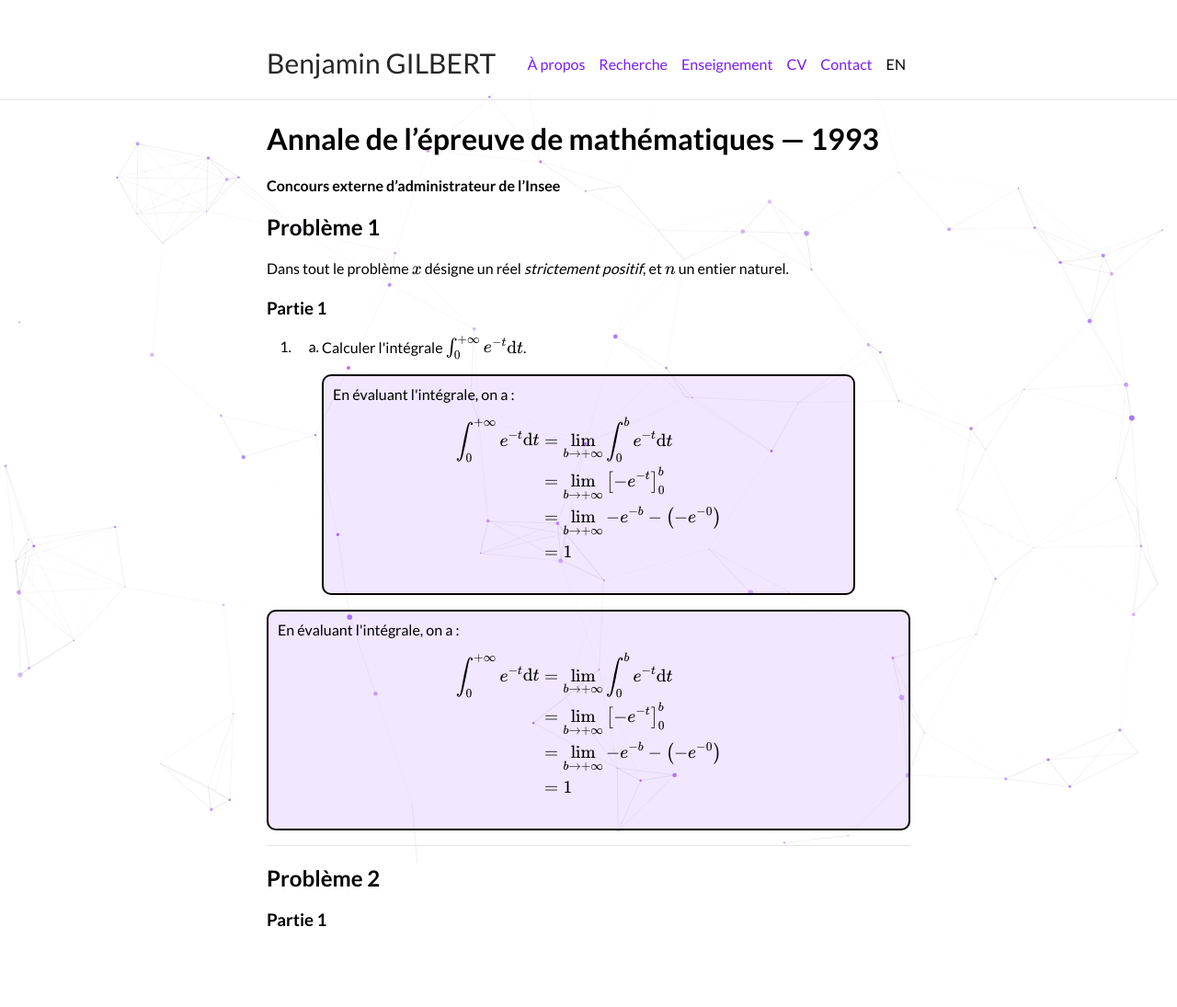
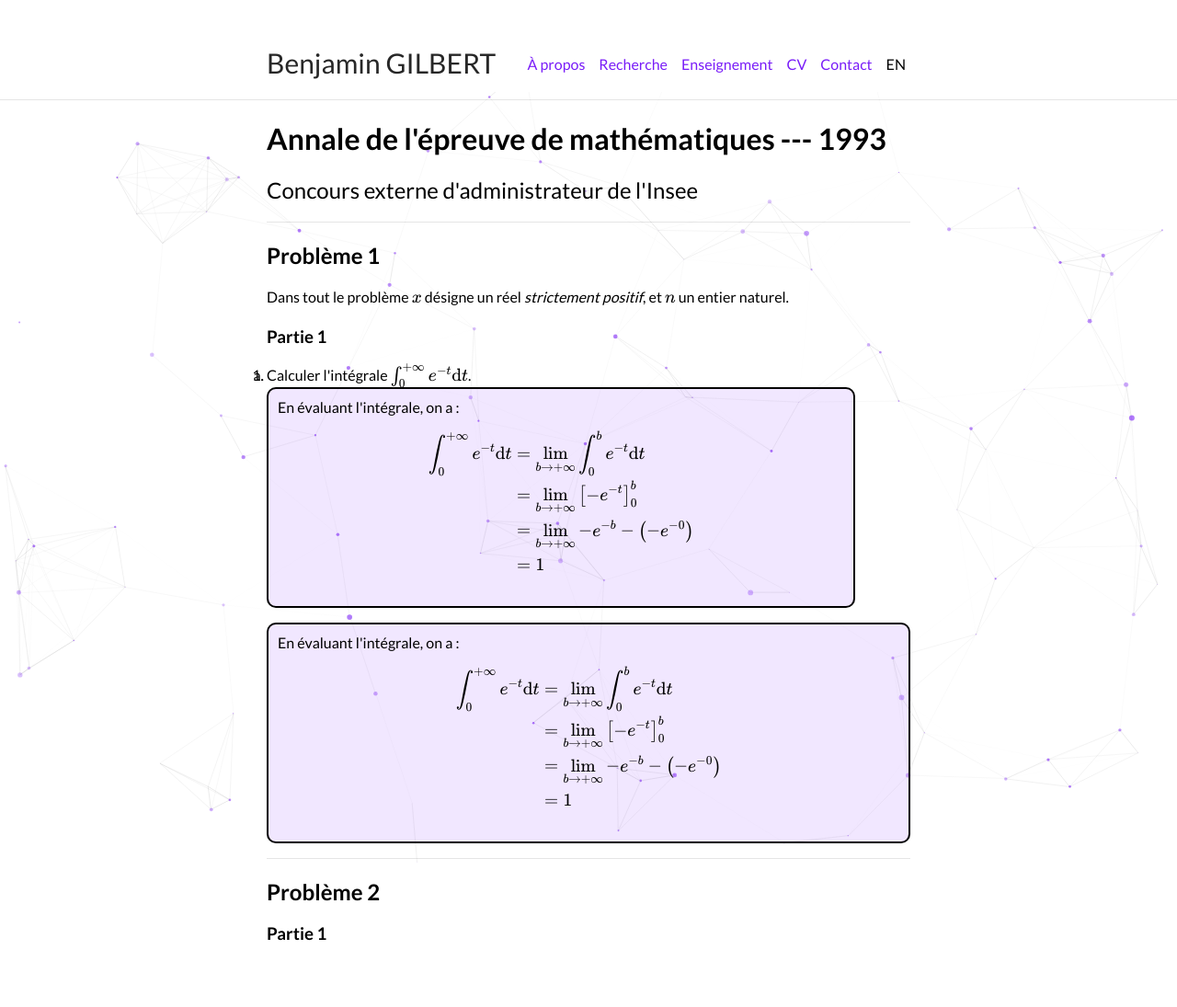
Before and after one commit to bglbrt/bglbrt.github.io, a Jekyll site: the page built from fr/corrections/administrateur_externe_1993.md, in a window 1280 px wide. Shown: the whole page at 92% size. Built offline with Jekyll 4.4.1, drawn with Linux system fonts in a browser that asks for light colours; nearby versions of some CDN libraries.

Commit message:
Mise à jour des corrections

```diff
--- a/_sass/typography.scss
+++ b/_sass/typography.scss
@@ -8,13 +8,13 @@
         counter-reset: list;
     }
     ul > li {
-        margin: 5px 0 5px 0;
+        margin: 5px 0 0 0;
     }
     ul {
-        padding: 0 20px 0 20px;;
+        padding: 0 20px 0 0;;
     }
     ol {
-        padding: 0 30px 0 30px;
+        padding: 0 30px 0 0;
     }
     blockquote {
         //border: 1px solid black;
--- a/fr/corrections/administrateur_externe_1993.md
+++ b/fr/corrections/administrateur_externe_1993.md
@@ -6,8 +6,10 @@ lang: "fr"
 katex: True
 ---
 
-# Annale de l'épreuve de mathématiques --- 1993
-#### Concours externe d'administrateur de l'Insee
+<h1>Annale de l'épreuve de mathématiques --- 1993</h1>
+<h2 style="font-weight: normal">Concours externe d'administrateur de l'Insee</h2>
+
+---
 
 ## Problème 1
 
@@ -20,7 +22,7 @@ Dans tout le problème $$x$$ désigne un réel _strictement positif_, et $$n$$ u
         <ol type="a">
             <li> Calculer l'intégrale \(\int_{0}^{+\infty} e^{-t} \mathrm{d}t\). </li>
 
-<p style="border: solid 2px; border-radius: 10px; background-color:rgba(121, 28, 248, .1); padding-right: 10px; padding-left: 10px; padding-top: 10px; padding-bottom: 10px; list-style-position: outside">
+<p style="border: solid 2px; border-radius: 10px; background-color:rgba(121, 28, 248, .1); padding-right: 10px; padding-left: 10px; padding-top: 10px; padding-bottom: 10px; margin: 0 0 0 0;">
 
 En évaluant l'intégrale, on a :
 $$
```
